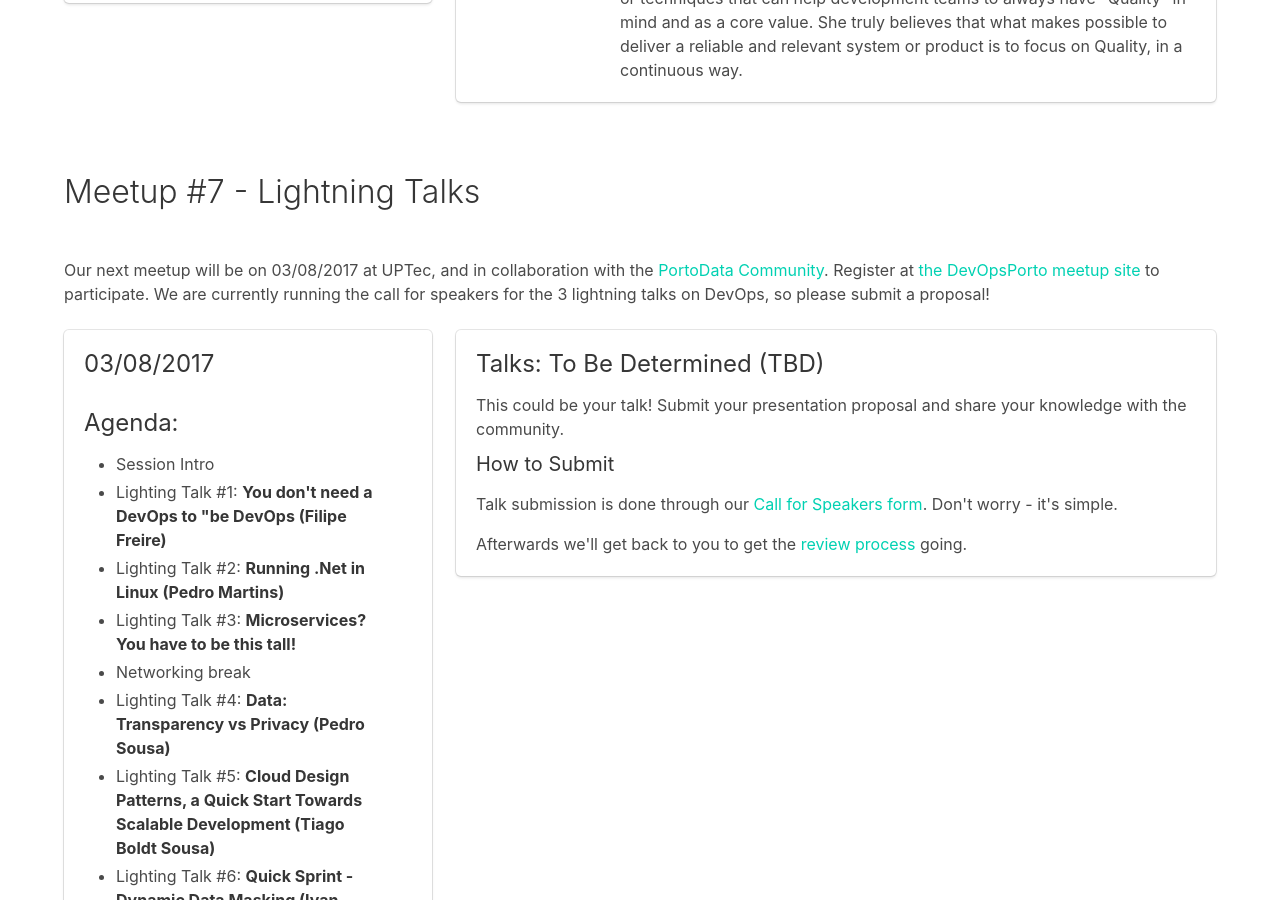
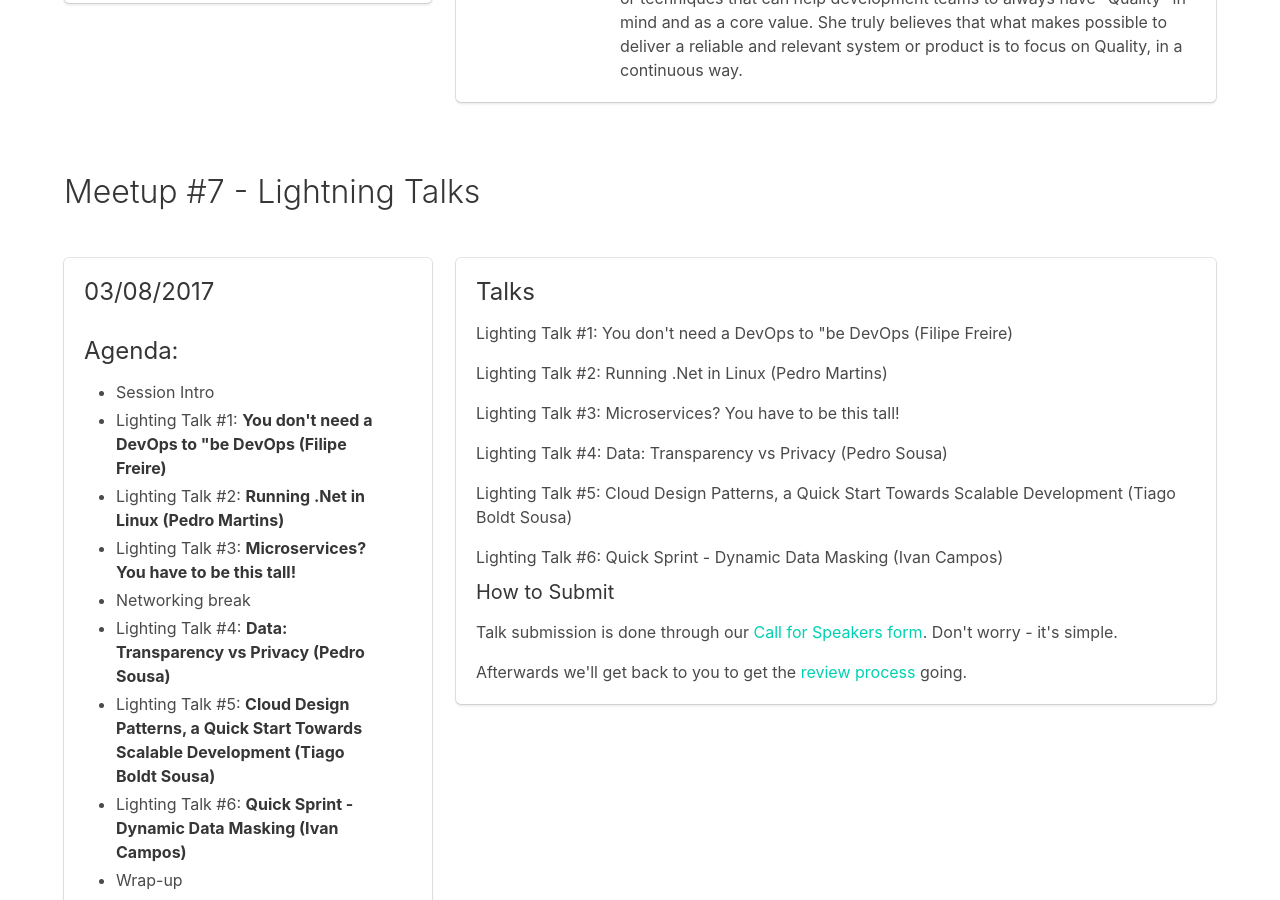
Before and after one commit to DevOpsPorto/devopsporto.github.io, a Jekyll site: the page built from meetups.html, in a window 1280 px wide and 900 px high, scrolled down 1896 px. Built offline with Jekyll 4.4.1, drawn with Linux system fonts in a browser that asks for light colours.

Commit message:
Updated with the talks we actually had
Updated with the talks we actually had

```diff
--- a/_includes/meetup2017007.html
+++ b/_includes/meetup2017007.html
@@ -1,12 +1,5 @@
 {% include components/meetuptitle.html number=7 title="Lightning Talks" date="11/08/2017" host="UPTec" %}
 
-<div class="content">
-  <p>
-    Our next meetup will be on 03/08/2017 at UPTec, and in collaboration with the <a href="">PortoData Community</a>.
-    Register at <a href="https://www.meetup.com/pt-BR/devopsporto/?chapter_ajekylnalytics_code=UA-74349831-2"> the DevOpsPorto meetup site</a> to participate.
-    We are currently running the call for speakers for the 3 lightning talks on DevOps, so please submit a proposal!
-  </p>
-</div>
 <div class="columns content">
   <div class="column is-one-third">
     <div class="box">
@@ -40,11 +33,13 @@
 
         <div class="media-content">
           <div class="content">
-            <h3>Talks: To Be Determined (TBD)</h3>
-
-            <p>
-              This could be your talk! Submit your presentation proposal and share your knowledge with the community.
-            </p>
+            <h3>Talks</h3>
+            <p>Lighting Talk #1: You don't need a DevOps to "be DevOps (Filipe Freire)</p>
+            <p>Lighting Talk #2: Running .Net in Linux (Pedro Martins)</p>
+            <p>Lighting Talk #3: Microservices? You have to be this tall!</p>
+            <p>Lighting Talk #4: Data: Transparency vs Privacy (Pedro Sousa)</p>
+            <p>Lighting Talk #5: Cloud Design Patterns, a Quick Start Towards Scalable Development (Tiago Boldt Sousa)</p>
+            <p>Lighting Talk #6: Quick Sprint - Dynamic Data Masking (Ivan Campos)</p>
           </div>
           <div class="content">
             <h4>How to Submit</h4>
```
